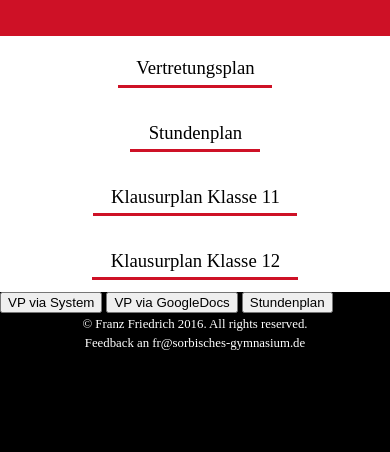
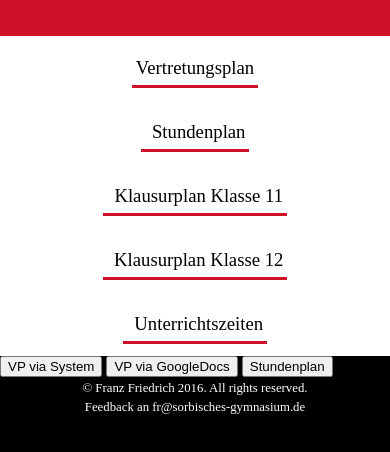
Before and after one commit to FranzMan/aVertretungsplanSGB, a plain HTML site: page www/index.html in a window 390 px wide. Shown: the part 156-608 px from the top of the page. Drawn offline with nearby package versions, Linux system fonts and the light colour scheme; some packages are replaced by stand-ins of ours.

Commit message:
Links via javascript - todo - Name und Icon

```diff
--- a/www/index.html
+++ b/www/index.html
@@ -47,13 +47,11 @@
 		</header>
 		<nav class="nav">
 			<ul>
-				<!--
-				<li><input type="button" id="button1" onclick="window.open('http://www.sorbisches-gymnasium.de/2013/deutsch/images/phocadownload/Plaene_deutsch/vertretung.pdf', '_system', 'location=yes');" value="VP via System"></li>
-				<li><a id="vp" href="#Vertretungsplan">Vertretungsplan mit jq</a></li>     -->
-				<li><a href="#Vertretungsplan" class="active">Vertretungsplan</a></li>
-				<li><a href="#Stundenplan"class="active">Stundenplan</a></li>
-				<li><a href="#KlausurplanK11" class="active">Klausurplan Klasse 11</a></li>
-				<li><a href="#KlausurplanK12" class="active">Klausurplan Klasse 12</a></li>
+				<li> <a onclick="window.open('http://www.sorbisches-gymnasium.de/2013/deutsch/images/phocadownload/Plaene_deutsch/vertretung.pdf', '_system', 'location=yes');"class="active">Vertretungsplan</li>
+				<li> <a onclick="window.open('http://www.sorbisches-gymnasium.de/2013/deutsch/images/phocadownload/stuplan/Kla1.htm', '_system', 'location=yes');"class="active">Stundenplan</li>
+				<li> <a onclick="window.open('http://www.sorbisches-gymnasium.de/2013/deutsch/images/phocadownload/Plaene_deutsch/Klausurplan_11.pdf', '_system', 'location=yes');"class="active">Klausurplan Klasse 11</li>
+				<li> <a onclick="window.open('http://www.sorbisches-gymnasium.de/2013/deutsch/images/phocadownload/Plaene_deutsch/Klausurplan_12.pdf', '_system', 'location=yes');"class="active">Klausurplan Klasse 12</li>
+				<li> <a onclick="window.open('http://www.sorbisches-gymnasium.de/2013/deutsch/index.php/unterrichtszeiten-und-pausen/130-unterrichtszeiten-2014-2015', '_system', 'location=yes');"class="active">Unterrichtszeiten</li>
 			</ul>
 		</nav>
 
--- a/www/style.css
+++ b/www/style.css
@@ -100,7 +100,7 @@ nav ul li a {
 	color: #000000;
 	font-size:1.3em;
 	line-height: 1.5em;
-	padding: 0.563em 0.938em 0.375em 0.983em;
+	padding: 0em 0.2em 0.375em 0.2em;
 	transition: background 0.2s;
 	-webkit-transition: background 0.2s;
 }
```
